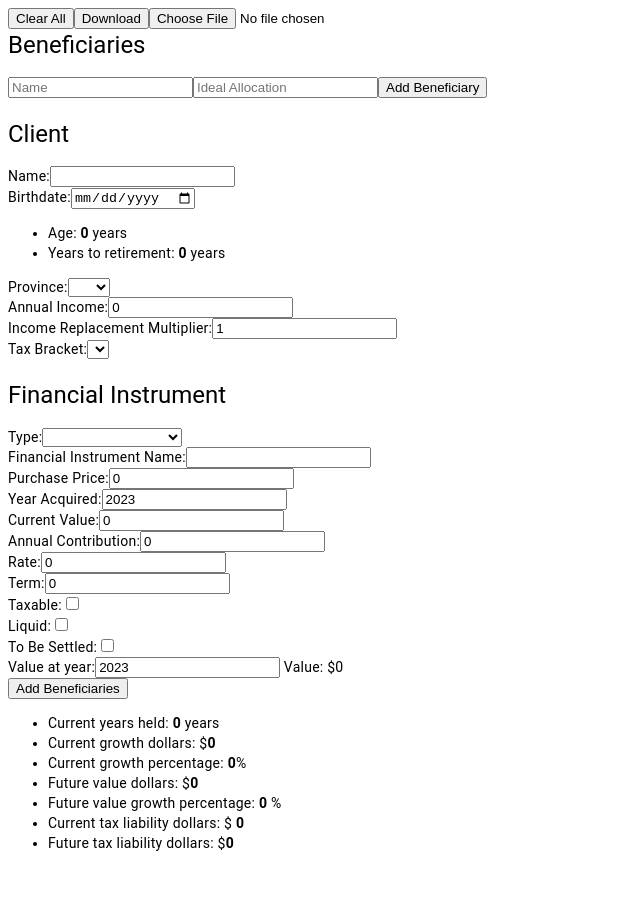
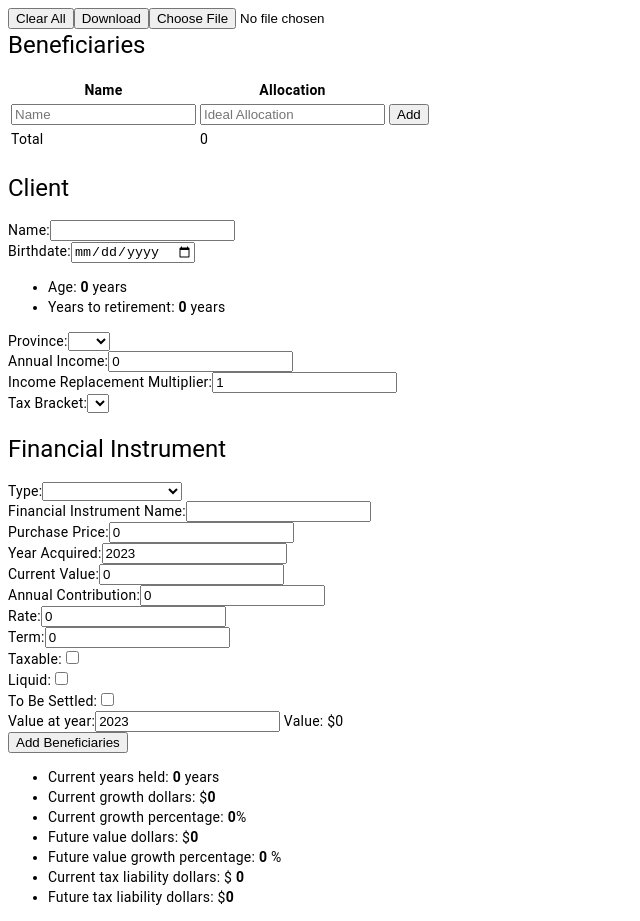
Before and after one commit to ynvtlmr/dynamic-needs-analysis, an Angular app: page / in a window 1280 px wide. Shown: the whole page, without its empty margins (0-640 px from the left). Before the commit the page ends 867 px from the top, so only its background shows below. Built offline with nearby package versions, Linux system fonts and the light colour scheme.

Commit message:
changed interface for beneficiary

```diff
--- a/src/app/beneficiary/beneficiary.component.html
+++ b/src/app/beneficiary/beneficiary.component.html
@@ -1,23 +1,48 @@
 <div>
-  <input #nameInput type="text" placeholder="Name" />
-  <input #allocationInput type="number" placeholder="Ideal Allocation" />
-  <button
-    (click)="addBeneficiary(nameInput.value, allocationInput.valueAsNumber)"
-  >
-    Add Beneficiary
-  </button>
-
-  <table *ngIf="beneficiaries.length">
+  <table>
     <tr>
       <th>Name</th>
       <th>Allocation</th>
-      <th>Delete</th>
+      <th></th>
     </tr>
     <tr *ngFor="let beneficiary of beneficiaries; let i = index">
-      <td>{{ beneficiary.name }}</td>
-      <td>{{ beneficiary.allocation }}</td>
+      <td>
+        <input
+          [(ngModel)]="beneficiary.name"
+          (ngModelChange)="onBeneficiaryChange()"
+          type="text"
+        />
+      </td>
+      <td>
+        <input
+          [(ngModel)]="beneficiary.allocation"
+          (ngModelChange)="onBeneficiaryChange()"
+          type="number"
+        />
+      </td>
       <td><button (click)="deleteBeneficiary(i)">Delete</button></td>
     </tr>
+    <tr>
+      <td><input #nameInput type="text" placeholder="Name" /></td>
+      <td>
+        <input #allocationInput type="number" placeholder="Ideal Allocation" />
+      </td>
+      <td>
+        <button
+          (click)="
+            addBeneficiary(
+              nameInput.value,
+              allocationInput.valueAsNumber,
+              nameInput,
+              allocationInput
+            )
+          "
+        >
+          Add
+        </button>
+      </td>
+    </tr>
+
     <tr>
       <td>Total</td>
       <td>{{ totalAllocation }}</td>
--- a/src/app/beneficiary/beneficiary.component.ts
+++ b/src/app/beneficiary/beneficiary.component.ts
@@ -27,14 +27,27 @@ export class BeneficiaryComponent {
     );
   }
 
-  addBeneficiary(name: string, idealAllocation: number): void {
-    this.beneficiaries.push({ name, allocation: idealAllocation });
+  addBeneficiary(
+    name: string,
+    allocation: number,
+    nameInput: HTMLInputElement,
+    allocationInput: HTMLInputElement,
+  ): void {
+    this.beneficiaries.push({ name, allocation });
     this.updateStorage();
+
+    // Clear the input fields
+    nameInput.value = '';
+    allocationInput.value = '';
   }
 
   deleteBeneficiary(index: number): void {
     this.beneficiaries.splice(index, 1);
     this.updateStorage();
+  }
+
+  onBeneficiaryChange(): void {
+    this.updateStorage(); // Update localStorage whenever there's a change
   }
 
   private updateStorage(): void {
```
